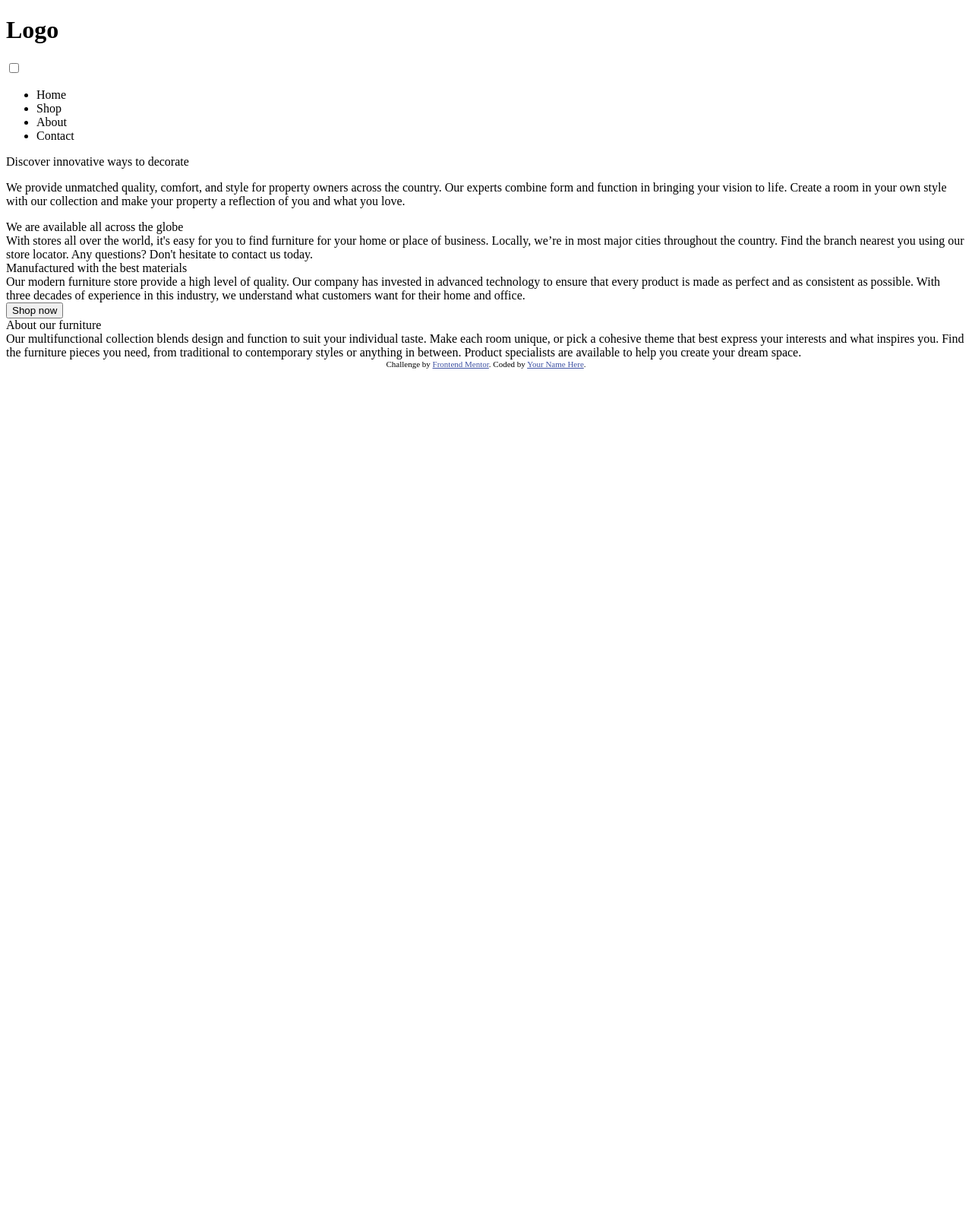
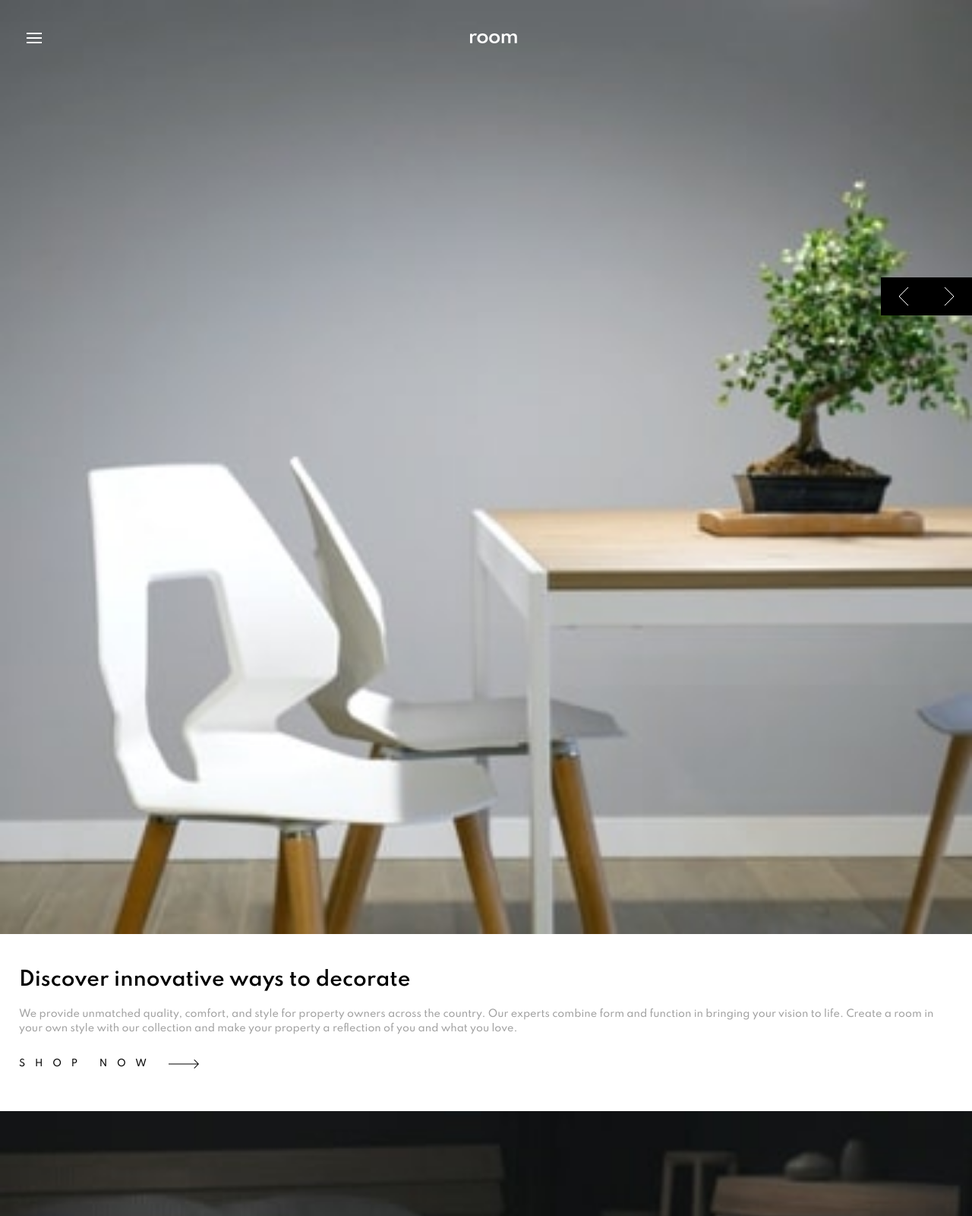
Before and after one commit to a9261020/room-homepage, a plain HTML site: page index.html in a window 1280 px wide. Shown: the top 1600 px of the page at 76% size. Before the commit the page ends 800 px from the top, so only its background shows below. Drawn offline with Linux system fonts and the light colour scheme.

Commit message:
feat: RWD切版 done

```diff
--- a/index.html
+++ b/index.html
@@ -11,6 +11,12 @@
             sizes="32x32"
             href="./images/favicon-32x32.png"
         />
+        <link rel="preconnect" href="https://fonts.gstatic.com" />
+        <link
+            href="https://fonts.googleapis.com/css2?family=Spartan:wght@500;600;700&display=swap"
+            rel="stylesheet"
+        />
+        <link rel="stylesheet" href="/static/css/style.min.css" />
 
         <title>Frontend Mentor | Room homepage</title>
 
@@ -27,9 +33,12 @@
     </head>
     <body>
         <div class="wrapper">
-            <div class="main-bg">
-                <h1>Logo</h1>
-                <input type="checkbox" />
+            <input type="checkbox" id="menu-switch" />
+            <header>
+                <label for="menu-switch">
+                    <div class="menu-btn"></div>
+                    <!-- <img src="/images/icon-hamburger.svg" alt="" /> -->
+                </label>
                 <nav>
                     <ul>
                         <li>Home</li>
@@ -38,63 +47,136 @@
                         <li>Contact</li>
                     </ul>
                 </nav>
-            </div>
-            <div class="main-content">
-                <main class="main-title">
-                    Discover innovative ways to decorate
-                </main>
-                <p class="sub-title">
-                    We provide unmatched quality, comfort, and style for
-                    property owners across the country. Our experts combine form
-                    and function in bringing your vision to life. Create a room
-                    in your own style with our collection and make your property
-                    a reflection of you and what you love.
-                </p>
-                <main class="main-title">
-                    We are available all across the globe
-                </main>
-                <div class="sub-title">
-                    With stores all over the world, it's easy for you to find
-                    furniture for your home or place of business. Locally, we’re
-                    in most major cities throughout the country. Find the branch
-                    nearest you using our store locator. Any questions? Don't
-                    hesitate to contact us today.
+                <h1>
+                    <img src="/images/logo.svg" alt="" />
+                </h1>
+            </header>
+            <main>
+                <div class="content-wrapper">
+                    <div class="content-box is-active">
+                        <div class="main-hero">
+                            <img src="/images/mobile-image-hero-1.jpg" alt="" />
+                        </div>
+                        <div class="content">
+                            <h3>Discover innovative ways to decorate</h3>
+                            <h4>
+                                We provide unmatched quality, comfort, and style
+                                for property owners across the country. Our
+                                experts combine form and function in bringing
+                                your vision to life. Create a room in your own
+                                style with our collection and make your property
+                                a reflection of you and what you love.
+                            </h4>
+                            <a href="/" class="btn shopNow">
+                                SHOP NOW
+                                <span>
+                                    <img src="/images/icon-arrow.svg" alt="" />
+                                </span>
+                            </a>
+                        </div>
+                    </div>
+                    <div class="content-box">
+                        <div class="main-hero">
+                            <img src="/images/mobile-image-hero-2.jpg" alt="" />
+                        </div>
+                        <div class="content">
+                            <h3>We are available all across the globe</h3>
+                            <h4>
+                                With stores all over the world, it's easy for
+                                you to find furniture for your home or place of
+                                business. Locally, we’re in most major cities
+                                throughout the country. Find the branch nearest
+                                you using our store locator. Any questions?
+                                Don't hesitate to contact us today.
+                            </h4>
+                            <a href="/" class="btn shopNow">
+                                SHOP NOW
+                                <span>
+                                    <img src="/images/icon-arrow.svg" alt="" />
+                                </span>
+                            </a>
+                        </div>
+                    </div>
+                    <div class="content-box">
+                        <div class="main-hero">
+                            <img src="/images/mobile-image-hero-3.jpg" alt="" />
+                        </div>
+                        <div class="content">
+                            <h3>Manufactured with the best materials</h3>
+                            <h4>
+                                Our modern furniture store provide a high level
+                                of quality. Our company has invested in advanced
+                                technology to ensure that every product is made
+                                as perfect and as consistent as possible. With
+                                three decades of experience in this industry, we
+                                understand what customers want for their home
+                                and office.
+                            </h4>
+                            <a href="/" class="btn shopNow">
+                                SHOP NOW
+                                <span>
+                                    <img src="/images/icon-arrow.svg" alt="" />
+                                </span>
+                            </a>
+                        </div>
+                    </div>
+                    <div class="content-btn-group">
+                        <button>
+                            <svg
+                                width="14"
+                                height="24"
+                                xmlns="http://www.w3.org/2000/svg"
+                            >
+                                <path
+                                    d="M13 0L1 12l12 12"
+                                    stroke="#FFF"
+                                    fill="none"
+                                    fill-rule="evenodd"
+                                />
+                            </svg>
+                        </button>
+                        <button>
+                            <svg
+                                width="14"
+                                height="24"
+                                xmlns="http://www.w3.org/2000/svg"
+                            >
+                                <path
+                                    d="M1 0l12 12L1 24"
+                                    stroke="#FFF"
+                                    fill="none"
+                                    fill-rule="evenodd"
+                                />
+                            </svg>
+                        </button>
+                    </div>
                 </div>
-                <main class="main-title">
-                    Manufactured with the best materials
-                </main>
-                <div class="sub-title">
-                    Our modern furniture store provide a high level of quality.
-                    Our company has invested in advanced technology to ensure
-                    that every product is made as perfect and as consistent as
-                    possible. With three decades of experience in this industry,
-                    we understand what customers want for their home and office.
+            </main>
+
+            <footer>
+                <div class="content-box">
+                    <div class="sub-hero">
+                        <img src="/images/image-about-dark.jpg" alt="" />
+                    </div>
+                    <div class="content">
+                        <h3>About our furniture</h3>
+                        <h4>
+                            Our multifunctional collection blends design and
+                            function to suit your individual taste. Make each
+                            room unique, or pick a cohesive theme that best
+                            express your interests and what inspires you. Find
+                            the furniture pieces you need, from traditional to
+                            contemporary styles or anything in between. Product
+                            specialists are available to help you create your
+                            dream space.
+                        </h4>
+                    </div>
+                    <div class="sub-hero">
+                        <img src="/images/image-about-light.jpg" alt="" />
+                    </div>
                 </div>
-                <button class="btn shopNow">Shop now</button>
-            </div>
-            <div class="sub-bg"></div>
-            <div class="sub-content">
-                <div class="main-title">About our furniture</div>
-                <div class="sub-title">
-                    Our multifunctional collection blends design and function to
-                    suit your individual taste. Make each room unique, or pick a
-                    cohesive theme that best express your interests and what
-                    inspires you. Find the furniture pieces you need, from
-                    traditional to contemporary styles or anything in between.
-                    Product specialists are available to help you create your
-                    dream space.
-                </div>
-            </div>
-            <div class="sub-bg"></div>
+            </footer>
         </div>
-
-        <div class="attribution">
-            Challenge by
-            <a
-                href="https://www.frontendmentor.io?ref=challenge"
-                target="_blank"
-                >Frontend Mentor</a
-            >. Coded by <a href="#">Your Name Here</a>.
-        </div>
+        <script src="/script.js"></script>
     </body>
 </html>
--- /dev/null
+++ b/style.sass
@@ -0,0 +1,117 @@
+$gray-light: hsl(0, 0%, 63%)
+$gray-dark: hsl(0, 0%, 27%)
+$black: hsl(0, 0%, 0%)
+$white: hsl(0, 0%, 100%)
+
+*
+    margin: 0
+    padding: 0
+    list-style: none
+    box-sizing: border-box
+    font-family: 'Spartan', sans-serif
+
+body
+    font-size: 12px
+
+img
+    vertical-align: middle
+
+.main-hero,
+.sub-hero
+    img
+        width: 100%
+
+header
+    position: absolute
+    top: 0
+    left: 0
+    right: 0
+    z-index: 999
+    display: flex
+    align-items: center
+    width: 100%
+    min-height: 97px
+    padding: 35px
+    transition: all .3s
+    .menu-btn
+        width: 20px
+        height: 14px
+        background: url("/images/icon-hamburger.svg")
+        transition: all .3s
+    h1
+        margin: auto
+    nav
+        display: none
+
+#menu-switch
+    display: none
+    &:checked
+        + header
+            background-color: $white
+            .menu-btn
+                width: 16px
+                height: 16px
+                background: url("/images/icon-close.svg")
+            h1
+                display: none
+            nav
+                display: block
+                width: 100%
+            ul
+                display: flex
+                justify-content: space-evenly
+                width: 100%
+
+main
+    .content-box
+        position: absolute
+        z-index: -1
+        transition: all .3s
+
+.content
+    position: relative
+    padding: 35px 25px
+    background-color: $white
+    h3,
+    h4
+        padding: 10px 0
+    h3
+        font-size: 1.6rem
+        font-weight: 600
+        color: $black
+    h4
+        line-height: 1.2rem
+        font-size: .8rem
+        font-weight: 500
+        color: $gray-light
+
+.btn.shopNow
+    display: inline-block
+    padding: 20px 0
+    letter-spacing: .8rem
+    color: $black
+    text-decoration: none
+
+.content-btn-group
+    position: absolute
+    top: 45.6%
+    right: 0
+    z-index: 999
+    display: flex
+    width: 120px
+    height: 50px
+    button
+        width: 50%
+        border: none
+        font-size: 0
+        background-color: $black
+        &:hover
+            background-color: $gray-light
+        &:focus
+            outline: none
+
+.content-box.is-active
+    position: relative
+    top: 0
+    left: 0
+    z-index: 1
```
Also changed, not shown: static/css/style.css (added), static/css/style.min.css (added).
